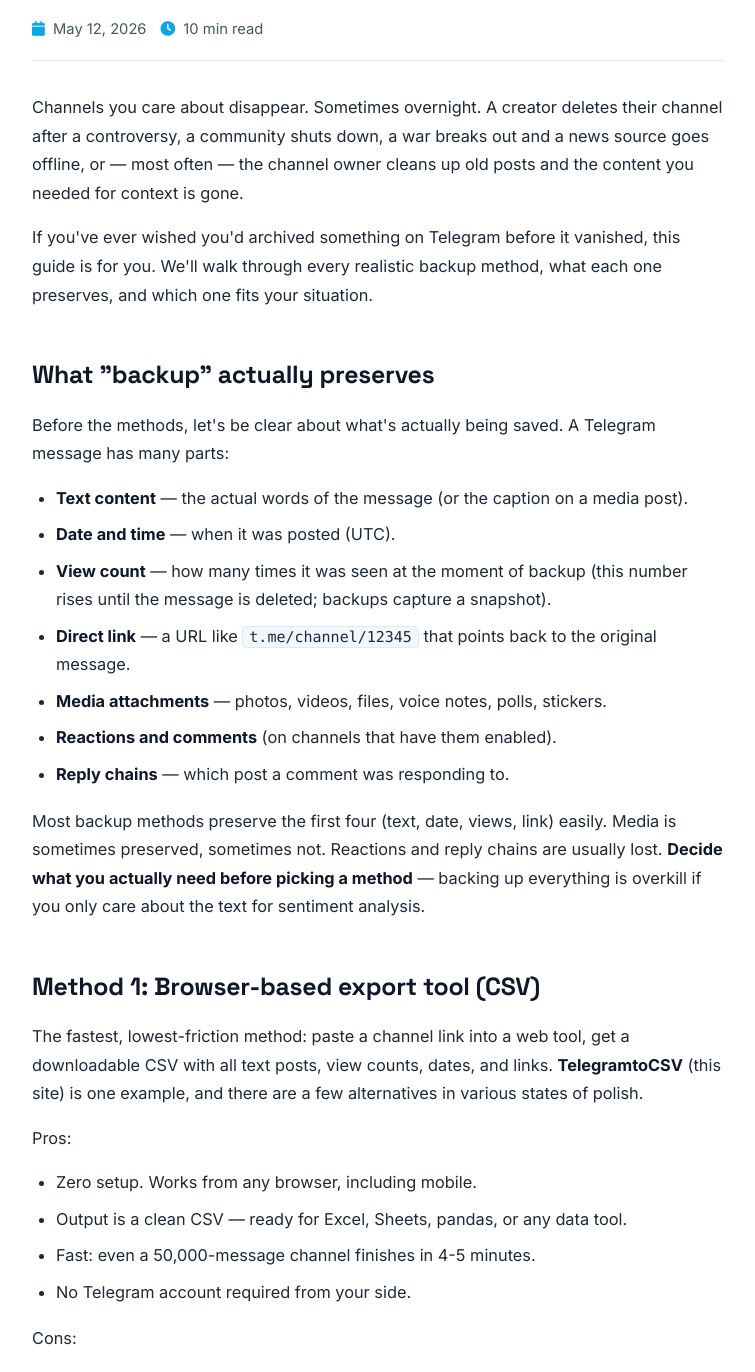
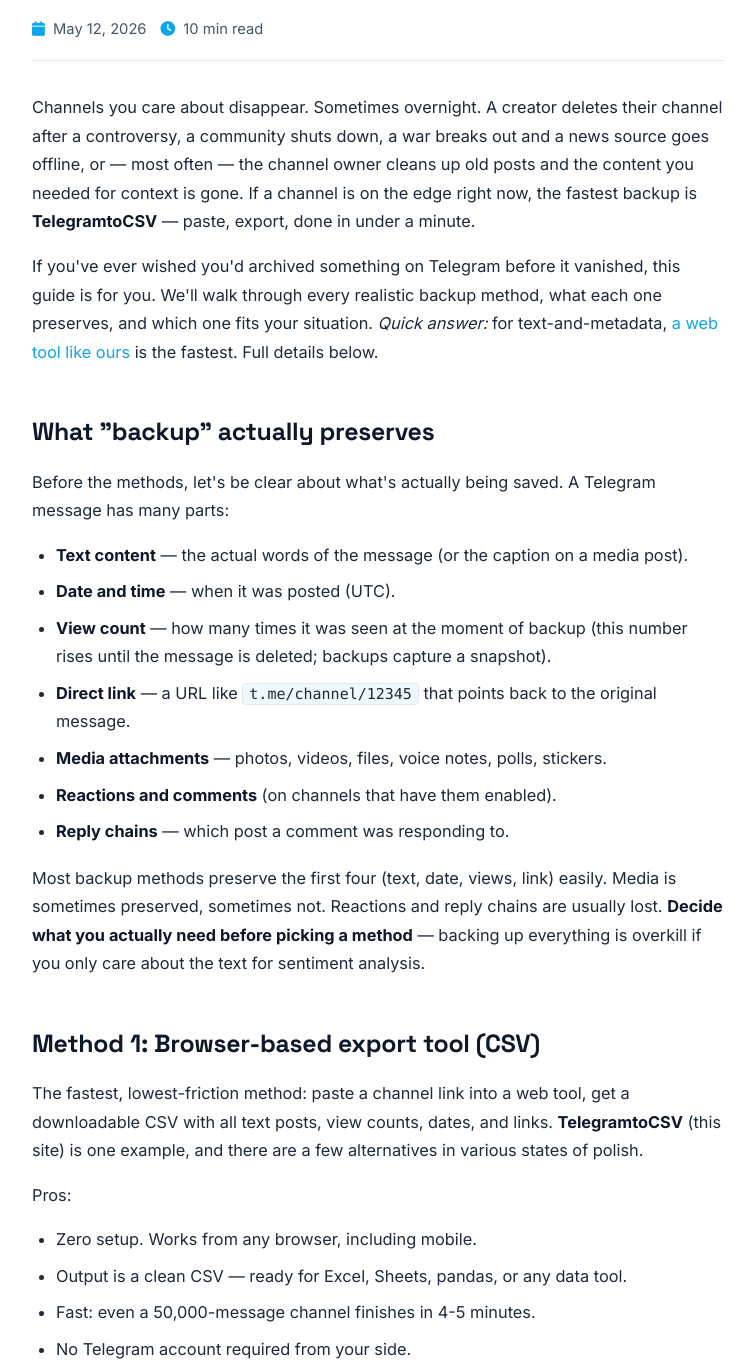
Before and after one commit to utkuyuksel/telegramtocsv, a Flask app: page /blog/telegram-channel-backup-methods in a window 1280 px wide. Shown: the part 281-1653 px from the top of the page, without its empty margins (262-1017 px from the left). Run offline with Flask 3, Linux system fonts and the light colour scheme.

Commit message:
Blog posts: add 5-6 internal links per post + cross-links
Both posts were essentially link-less (Post 2 had zero anchors in body),
so readers had to scroll to the bottom CTA box or use the top nav to
reach the tool. Added strategic internal links:

- First-paragraph link to / (early CTA, captures readers who decide
  fast)
- Method 1 section link on "TelegramtoCSV" anchor
- Workflow step link on "the tool" (for skimmers reading the bullets)
- Recommendation section link
- Closing paragraph link on "ours" / "back it up"
- Cross-link to the companion post

Anchor text variety to avoid over-optimization signals: "TelegramtoCSV",
"the tool", "ours", "web tool", "back it up", "Method 1, right now".

Co-Authored-By: Claude Opus 4.7 (1M context) <noreply@anthropic.com>

```diff
--- a/templates/blog/telegram-channel-backup-methods.html
+++ b/templates/blog/telegram-channel-backup-methods.html
@@ -8,9 +8,9 @@
 {% set read_time = "10" %}
 
 {% block post_content %}
-<p>Channels you care about disappear. Sometimes overnight. A creator deletes their channel after a controversy, a community shuts down, a war breaks out and a news source goes offline, or — most often — the channel owner cleans up old posts and the content you needed for context is gone.</p>
+<p>Channels you care about disappear. Sometimes overnight. A creator deletes their channel after a controversy, a community shuts down, a war breaks out and a news source goes offline, or — most often — the channel owner cleans up old posts and the content you needed for context is gone. If a channel is on the edge right now, the fastest backup is <a href="/"><strong>TelegramtoCSV</strong></a> — paste, export, done in under a minute.</p>
 
-<p>If you've ever wished you'd archived something on Telegram before it vanished, this guide is for you. We'll walk through every realistic backup method, what each one preserves, and which one fits your situation.</p>
+<p>If you've ever wished you'd archived something on Telegram before it vanished, this guide is for you. We'll walk through every realistic backup method, what each one preserves, and which one fits your situation. <em>Quick answer:</em> for text-and-metadata, <a href="/">a web tool like ours</a> is the fastest. Full details below.</p>
 
 <h2>What "backup" actually preserves</h2>
 
@@ -30,7 +30,7 @@
 
 <h2>Method 1: Browser-based export tool (CSV)</h2>
 
-<p>The fastest, lowest-friction method: paste a channel link into a web tool, get a downloadable CSV with all text posts, view counts, dates, and links. <strong>TelegramtoCSV</strong> (this site) is one example, and there are a few alternatives in various states of polish.</p>
+<p>The fastest, lowest-friction method: paste a channel link into a web tool, get a downloadable CSV with all text posts, view counts, dates, and links. <a href="/"><strong>TelegramtoCSV</strong></a> (this site) is one example, and there are a few alternatives in various states of polish.</p>
 
 <p>Pros:</p>
 <ul>
@@ -209,15 +209,17 @@ asyncio.run(export_channel("durov"))
 <h2>Recommendation by use case</h2>
 
 <ul>
-    <li><strong>Researcher / data analyst:</strong> Method 1 (web tool, CSV). Plug straight into pandas/SPSS/R.</li>
+    <li><strong>Researcher / data analyst:</strong> Method 1 (<a href="/">web tool</a>, CSV). Plug straight into pandas/SPSS/R.</li>
     <li><strong>Journalist / archivist:</strong> Method 1 for the channel content + Method 4 for capturing specific posts as evidence.</li>
     <li><strong>OSINT investigator:</strong> Method 3 if you do this regularly and need media, Method 1 if it's a one-off.</li>
     <li><strong>Backing up your own channel as the owner:</strong> Method 2 (Telegram native).</li>
     <li><strong>Engineer building a product:</strong> Method 3, integrated into your pipeline.</li>
-    <li><strong>Someone who just heard a channel might be deleted soon:</strong> Method 1, right now, do it before they pull the plug.</li>
+    <li><strong>Someone who just heard a channel might be deleted soon:</strong> <a href="/">Method 1, right now</a>, do it before they pull the plug.</li>
 </ul>
 
 <h2>Closing thought</h2>
 
-<p>The reason channels disappear is rarely planned. Owners get scared off, accounts get banned, communities pivot. If a Telegram channel is a meaningful source of information for you — for any reason — back it up while it's there. Storage is cheap. Regret over lost data is permanent.</p>
+<p>The reason channels disappear is rarely planned. Owners get scared off, accounts get banned, communities pivot. If a Telegram channel is a meaningful source of information for you — for any reason — <a href="/">back it up</a> while it's there. Storage is cheap. Regret over lost data is permanent.</p>
+
+<p>For a deeper how-to walkthrough on the specific tool, see our step-by-step guide: <a href="/blog/how-to-export-telegram-channel-to-csv">How to Export a Telegram Channel to CSV (4 Methods Compared)</a>.</p>
 {% endblock %}
```
Also changed, not shown: templates/blog/how-to-export-telegram-channel-to-csv.html (+7 -5 lines).
